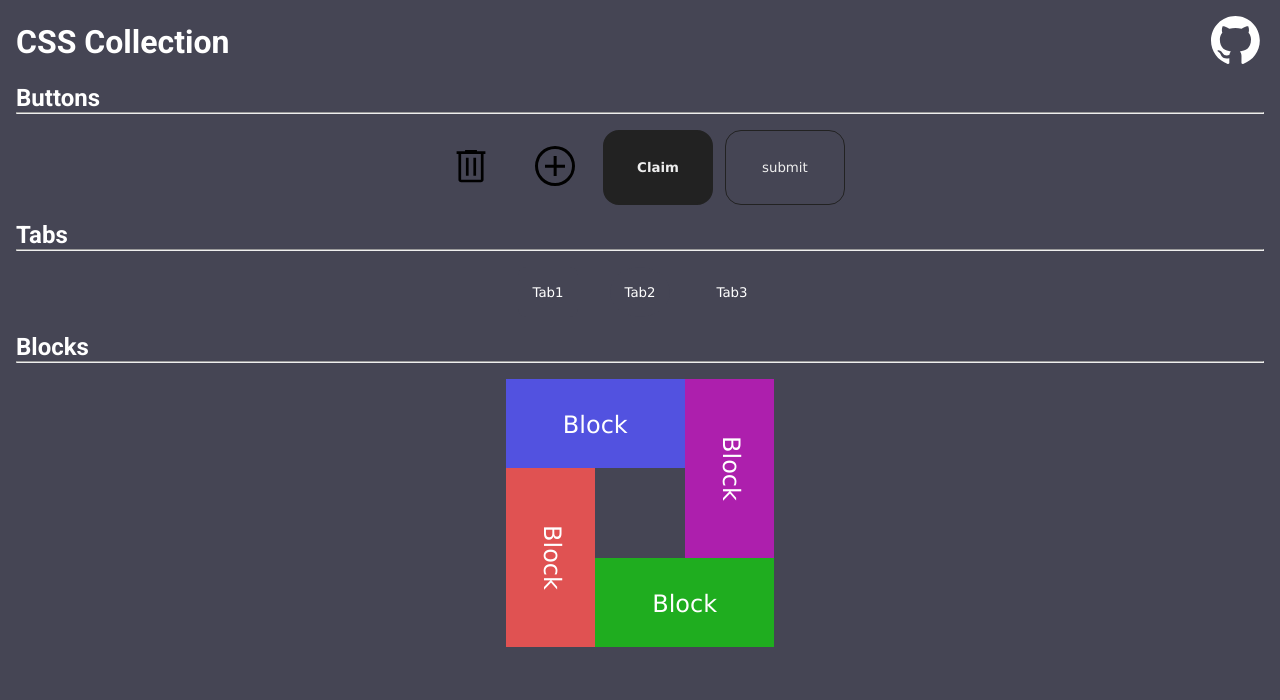
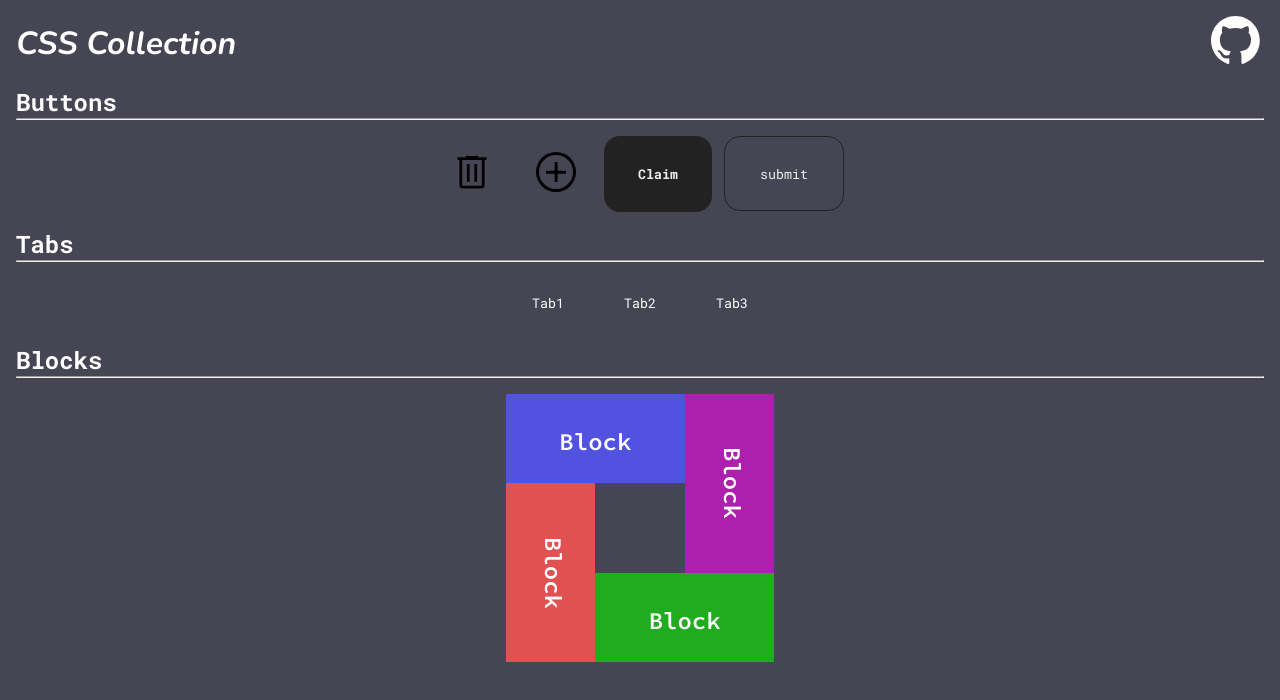
Before and after one commit to Denito37/cssCollection, a plain HTML site: page index.html in a window 1280 px wide. Drawn offline with nearby package versions, Linux system fonts and the light colour scheme.

Commit message:
font changes

```diff
--- a/styles.css
+++ b/styles.css
@@ -1,4 +1,5 @@
 @import url('https://fonts.googleapis.com/css2?family=Poppins:wght@200;400;600;800&family=Roboto:wght@100;300;500;700&display=swap');
+@import url('https://fonts.googleapis.com/css2?family=Nunito:ital,wght@0,700;0,800;1,700;1,800&family=Roboto+Mono:ital,wght@0,400;0,700;1,400;1,700&family=Source+Code+Pro:ital,wght@0,600;0,700;1,600;1,700&display=swap');
 :root{
     --bg-clr:hsl(240, 10%, 30%);
     --cg:hsl(240, 10%, 40%);
@@ -15,10 +16,10 @@
 body{
     background:var(--bg-clr);
     color: var(--text-clr);
-    font-family: 'verdana',sans-serif;
+    font-family: 'Source Code Pro',monospace;
 }
-h1,h2{
-    font-family: 'Roboto',sans-serif;
+h2{
+    font-family: 'Roboto Mono',monospace;
 }
 a{
     text-decoration: none;
@@ -26,7 +27,6 @@ a{
 }
 button{
     color: inherit;
-    font-family: inherit;
 }
 .item{
     padding: 1rem;
@@ -40,6 +40,8 @@ header{
     justify-content: space-between;
     align-items: center;
     margin: 1rem;
+    font-family: 'Nunito',sans-serif;
+    font-style: italic;
 }
 header nav ul{
     display: none;
@@ -74,6 +76,7 @@ main #simple button{
     border: 0px solid;
     border-radius: 50%;
     padding: .75rem;
+    font-family: 'Roboto Mono',monospace;
 }
 main #simple .trash{
     background-color: transparent;
```
